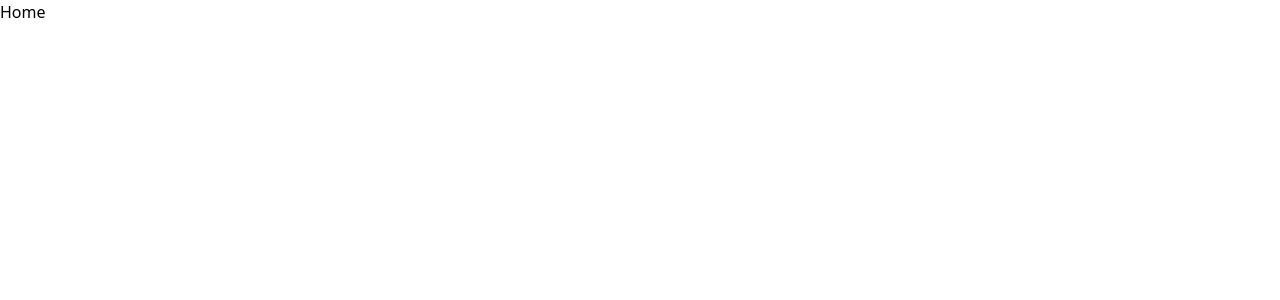
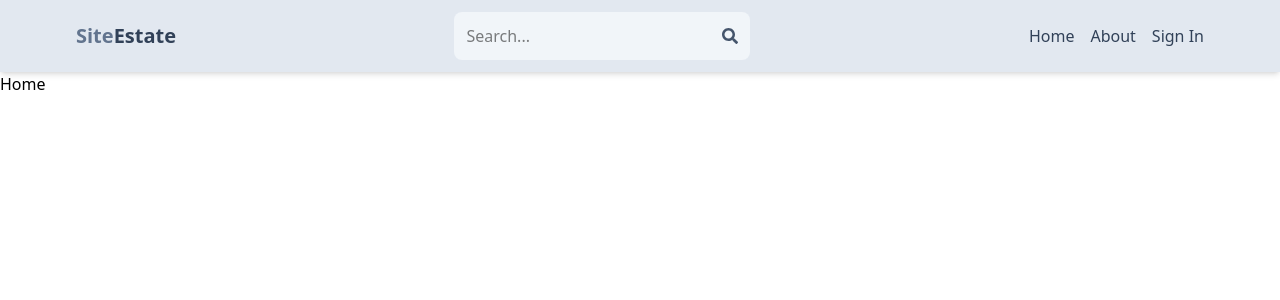
Before and after one commit to wildOpossum/mern-estate-, a React (Vite) app in the folder client/: page / in a window 1280 px wide. Shown: the top 300 px of the page. Built offline with nearby package versions, Linux system fonts and the light colour scheme.

Commit message:
Created Header component

```diff
--- a/client/package.json
+++ b/client/package.json
@@ -13,6 +13,7 @@
     "@tailwindcss/vite": "^4.1.18",
     "react": "^19.2.0",
     "react-dom": "^19.2.0",
+    "react-icons": "^5.5.0",
     "react-router-dom": "^7.10.1",
     "tailwindcss": "^4.1.18"
   },
--- a/client/src/App.jsx
+++ b/client/src/App.jsx
@@ -5,11 +5,13 @@ import SignIn from './pages/SignIn'
 import SignOut from './pages/SignUp'
 import Profile from './pages/Profile'
 import About from './pages/About'
+import { Header } from './components/Header'
 
 
 export default function App() {
   return (
     <BrowserRouter>
+      <Header/>
       <Routes>
         <Route path='/' element={<Home/>}/>
         <Route path='/sign-in' element={<SignIn/>}/>
--- /dev/null
+++ b/client/src/components/Header.jsx
@@ -0,0 +1,44 @@
+import { Link } from 'react-router-dom'
+import {FaSearch} from 'react-icons/fa'
+
+export const Header = () => {
+  return (
+	<header className='bg-slate-200 shadow-md'>
+		<div className='flex justify-between items-center max-w-6xl mx-auto p-3'>
+			<Link to='/'>
+				<h1 className='font-bold text-sm sm:text-xl flex flex-wrap'>
+					<span className='text-slate-500'>Site</span>
+					<span className='text-slate-700'>Estate</span>
+				</h1>
+			</Link>
+			<form  className='bg-slate-100 p-3 rounded-lg flex items-center'>
+				<input
+					type="text"
+					placeholder='Search...'
+					className='bg-transparent focus:outline-none w-24 sm:w-64'
+				/>
+				<button>
+					<FaSearch className='text-slate-600' />
+				</button>
+			</form>
+			<ul className='flex gap-4'>
+				<Link to='/'>
+					<li className='hidden sm:inline text-slate-700 hover:underline'>
+						Home
+					</li>
+				</Link>
+				<Link to='/about'>
+					<li className='hidden sm:inline text-slate-700 hover:underline'>
+						About
+					</li>
+				</Link>
+				<Link to='/sign-in'>
+					<li className='sm:inline text-slate-700 hover:underline'>
+						Sign In
+					</li>
+				</Link>
+			</ul>
+		</div>
+	</header>
+  )
+}
```
Also changed, not shown: 1 other file (tests, documents, lock files or other folders).
